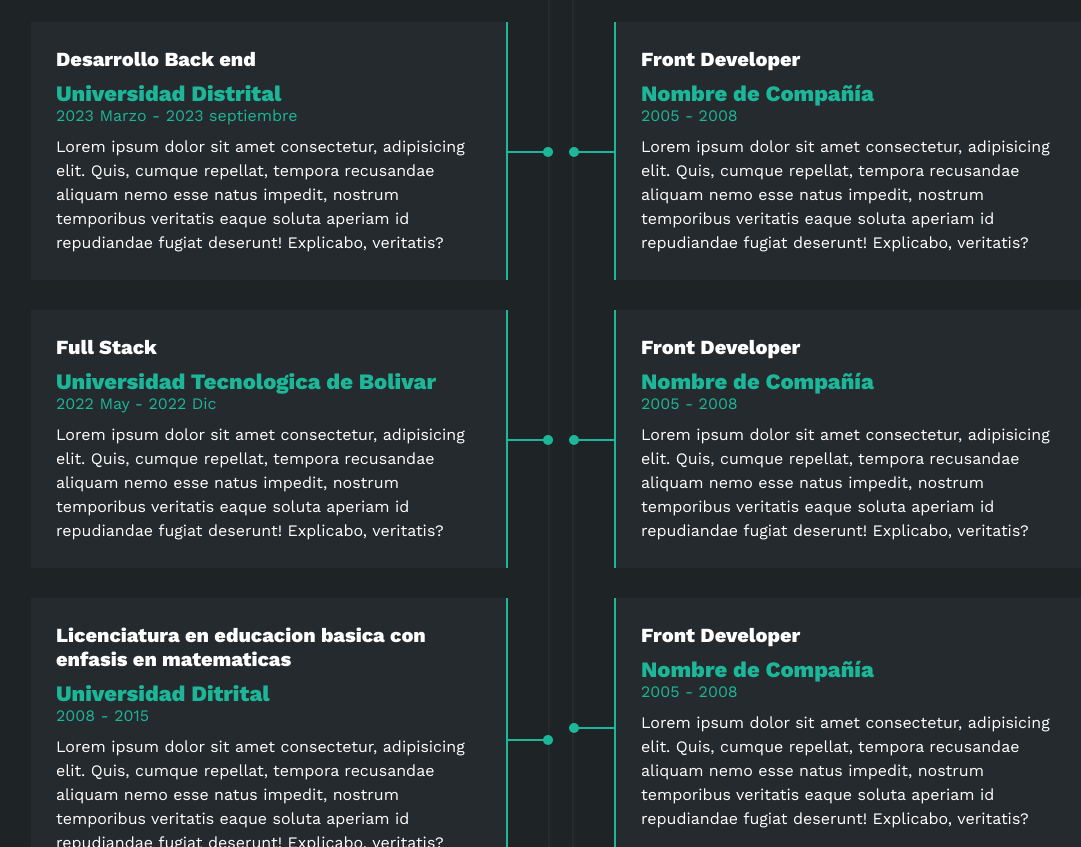
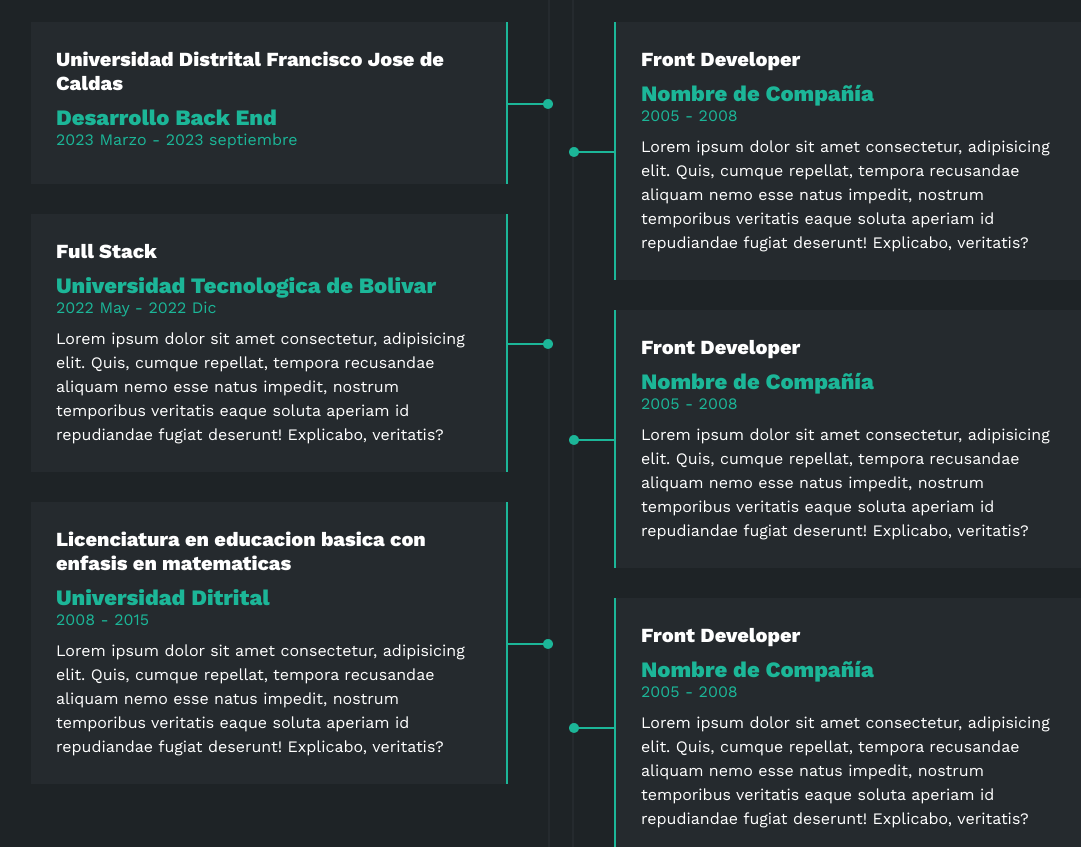
Before and after one commit to 777Jorge777/HDV, a plain HTML site: page index.html in a window 1280 px wide. Shown: the part 2327-3174 px from the top of the page, without its empty margins (79-1160 px from the left). Drawn offline with nearby package versions, Linux system fonts and the light colour scheme.

Commit message:
universidad

```diff
--- a/index.html
+++ b/index.html
@@ -240,10 +240,10 @@
                 <div class="col izquierda">
                     <h3>Educación</h3>
                     <div class="item izq">
-                        <h4>Desarrollo Back end</h4>
-                        <span class="casa">Universidad Distrital</span>
+                        <h4> Universidad Distrital Francisco Jose de Caldas</h4>
+                        <span class="casa"> Desarrollo Back End </span>
                         <span class="fecha">2023 Marzo - 2023 septiembre</span>
-                        <p>Lorem ipsum dolor sit amet consectetur, adipisicing elit. Quis, cumque repellat, tempora recusandae aliquam nemo esse natus impedit, nostrum temporibus veritatis eaque soluta aperiam id repudiandae fugiat deserunt! Explicabo, veritatis?</p>
+                        <p>  </p>
                         <div class="conectori">
                             <div class="circuloi"></div>
                         </div>
```
